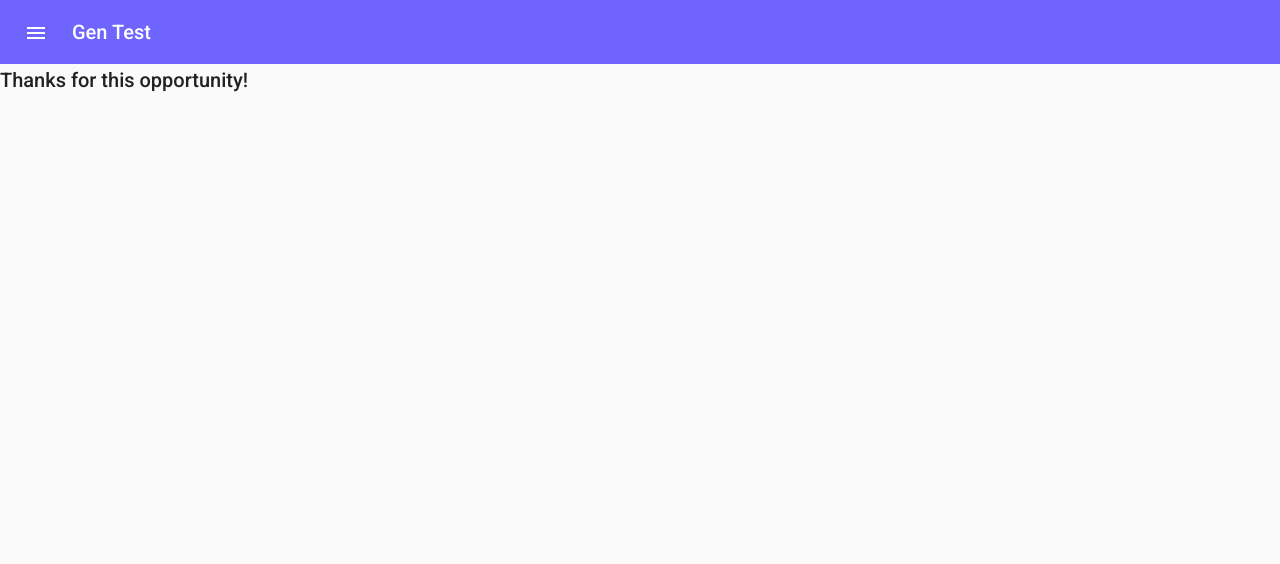
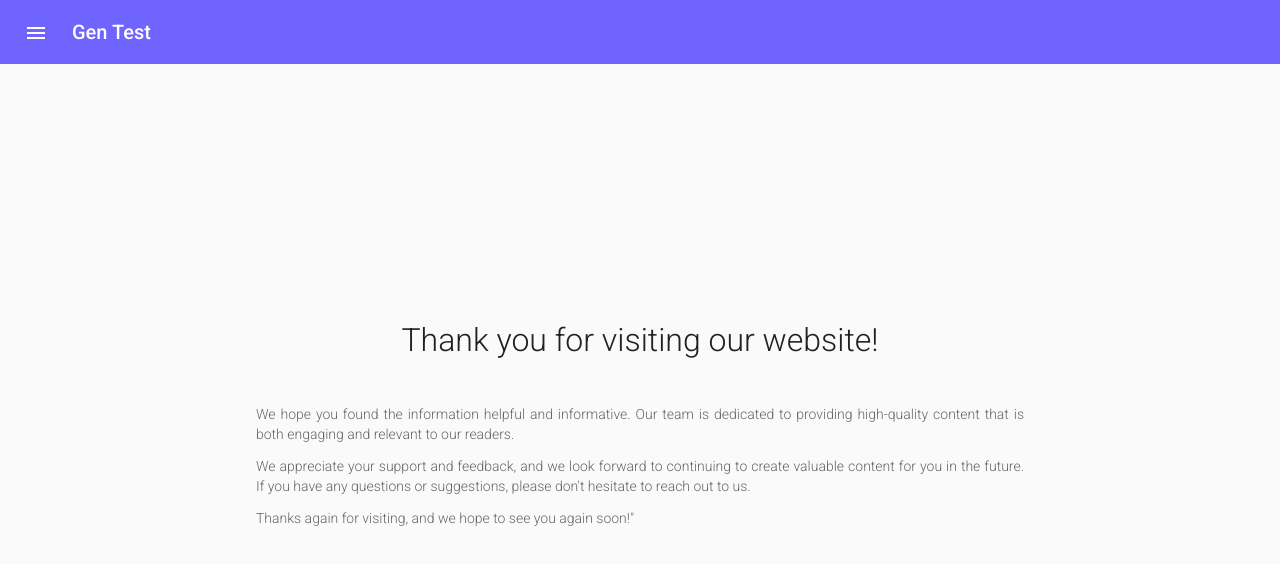
Before and after one commit to oliveirarod/gen-test, an Angular app: page /thanks-page in a window 1280 px wide. Shown: the top 564 px of the page. Built offline with nearby package versions, Linux system fonts and the light colour scheme.

Commit message:
Cria a tela de agradecimento

```diff
--- a/src/app/thanks-page/thanks-page.component.html
+++ b/src/app/thanks-page/thanks-page.component.html
@@ -1,3 +1,15 @@
 <!-- TODO: Fazer algo que fique melhor visualmente -->
 
-<h2>Thanks for this opportunity!</h2>
+<div class="thanks-container">
+	<h1 class="title">Thank you for visiting our website!</h1>
+
+	<div class="paragraphs">
+		<p>We hope you found the information helpful and informative. Our team is dedicated to providing high-quality content that is both engaging and relevant to our readers.</p>
+
+		<p>We appreciate your support and feedback, and we look forward to continuing to create valuable content for you in the future. If you have any questions or suggestions, please don't hesitate to reach out to us.</p>
+
+		<p>Thanks again for visiting, and we hope to see you again soon!"</p>
+	</div>
+</div>
+
+<!-- TODO: Adicionar redes sociais (opcional) -->
--- a/src/app/thanks-page/thanks-page.component.scss
+++ b/src/app/thanks-page/thanks-page.component.scss
@@ -0,0 +1,11 @@
+@import '../../scss/variables.scss';
+@import '../../scss/inheritance.scss';
+
+.thanks-container {
+	@extend %display-flex-center;
+	flex-direction: column;
+	text-align: justify;
+	height: 100%;
+	width: 60vw;
+	margin: auto;
+}
--- a/src/app/thanks-page/thanks-page.module.ts
+++ b/src/app/thanks-page/thanks-page.module.ts
@@ -3,6 +3,8 @@ import { CommonModule } from '@angular/common';
 
 import { ThanksPageRoutingModule } from './thanks-page-routing.module';
 import { ThanksPageComponent } from './thanks-page.component';
+
+import { MatIconModule } from '@angular/material/icon';
 
 @NgModule({
   declarations: [
@@ -11,6 +13,7 @@ import { ThanksPageComponent } from './thanks-page.component';
   imports: [
     CommonModule,
     ThanksPageRoutingModule,
+    MatIconModule
   ]
 })
 export class ThanksPageModule { }
--- a/src/app/welcome-page/welcome-page.component.scss
+++ b/src/app/welcome-page/welcome-page.component.scss
@@ -2,23 +2,12 @@
 @import '../../scss/inheritance.scss';
 
 .welcome-container {
-  @extend %flex-text-center;
+  @extend %display-flex-center;
   height: 100%;
   flex-direction: column;
 
   .text-block {
     text-align: center;
-    font-weight: 300;
-
-    .title {
-      font-size: 2rem;
-      font-weight: 300;
-      margin-bottom: 3rem;
-    }
-
-    .paragraphs {
-      color: $grey-text;
-    }
   }
 
   .button-gen {
--- a/src/scss/inheritance.scss
+++ b/src/scss/inheritance.scss
@@ -1,4 +1,4 @@
-%flex-text-center {
+%display-flex-center {
 	display: flex;
 	justify-content: center;
 	align-items: center;
--- a/src/styles.scss
+++ b/src/styles.scss
@@ -11,6 +11,17 @@ body {
   margin: 0;
 }
 
+.title {
+  font-size: 2rem !important;
+  font-weight: 300 !important;
+  margin-bottom: 3rem !important;
+}
+
+.paragraphs {
+  color: $grey-text;
+  font-weight: 300;
+}
+
 .button-gen {
   background: $main-color;
   color: $white;
```
